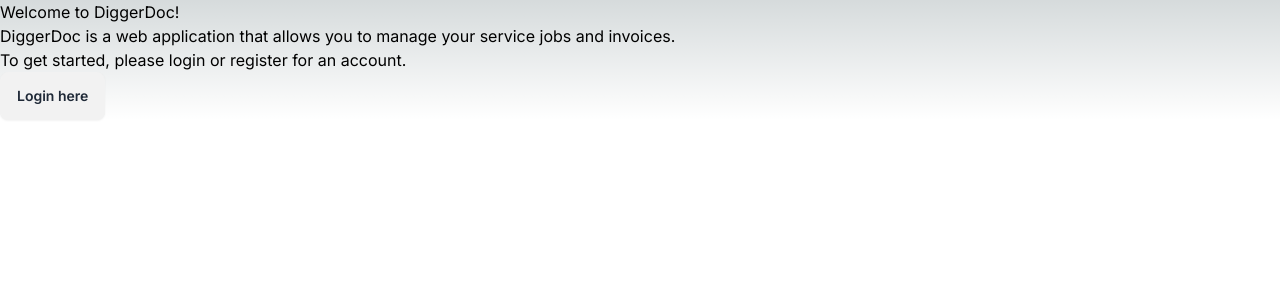
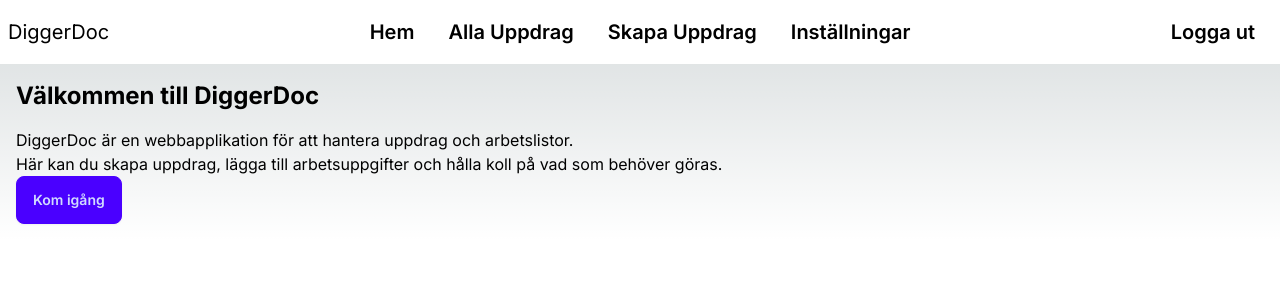
Before and after one commit to JoelHellberg95/diggerdocwebapp, a Next.js app in the folder diggerdocwebapp/: page / in a window 1280 px wide. Shown: the top 300 px of the page. Built offline with nearby package versions, Linux system fonts and the light colour scheme.

Commit message:
added navigation

```diff
--- a/diggerdocwebapp/src/app/components/Navigation/navigation.js
+++ b/diggerdocwebapp/src/app/components/Navigation/navigation.js
@@ -0,0 +1,21 @@
+import Link from "next/link";
+
+export default function Navigation() {
+  return (
+    <div className="navbar bg-base-100">
+        <div className="navbar-start">
+            <h1 className="text-xl">DiggerDoc</h1>
+        </div>
+        <div className="navbar-center">
+        <Link href="/"><div className="btn btn-ghost text-xl">Hem</div></Link>
+        <Link href="/tasks"><div className="btn btn-ghost text-xl">Alla Uppdrag</div></Link>
+        <Link href="/tasks/create"><div className="btn btn-ghost text-xl">Skapa Uppdrag</div></Link>
+        <Link href="/settings"><div className="btn btn-ghost text-xl">Inställningar</div></Link>
+
+        </div>
+        <div className="navbar-end">
+            <div className="btn btn-ghost text-xl">Logga ut</div>
+        </div>
+    </div>
+  );
+}
--- a/diggerdocwebapp/src/app/page.js
+++ b/diggerdocwebapp/src/app/page.js
@@ -1,16 +1,21 @@
 import Link from "next/link";
+import Navigation from "./components/Navigation/navigation";
 
 export default function Home() {
   return (
     <main>
-      <h1>Welcome to DiggerDoc!</h1>
-      <p>
-        DiggerDoc is a web application that allows you to manage your service jobs and invoices.
-      </p>
-      <p>
-        To get started, please login or register for an account.
-      </p>
-      <button class="btn">Login here</button>
+      <Navigation />
+
+      <div className="container mx-auto p-4">
+        <h1 className="text-2xl font-bold mb-4">Välkommen till DiggerDoc</h1>
+        <p>
+          DiggerDoc är en webbapplikation för att hantera uppdrag och arbetslistor.
+        </p>
+        <p>
+          Här kan du skapa uppdrag, lägga till arbetsuppgifter och hålla koll på vad som behöver göras.
+        </p>
+        <btn className="btn btn-primary">Kom igång</btn>
+      </div>
     </main>
   );
 }
--- /dev/null
+++ b/diggerdocwebapp/src/app/tasks/create/create.js
@@ -0,0 +1,63 @@
+import React, { useState } from 'react';
+import 'tailwindcss/tailwind.css';
+import 'daisyui/dist/full.css';
+
+// Uppgiftskomponent
+const TodoItem = ({ todo }) => {
+  return <li className="p-2 bg-white rounded shadow mb-2">{todo}</li>;
+};
+
+// Formulärkomponent
+const TodoForm = ({ addTodo }) => {
+  const [todo, setTodo] = useState('');
+
+  const handleSubmit = (e) => {
+    e.preventDefault();
+    if (!todo.trim()) return;
+    addTodo(todo);
+    setTodo('');
+  };
+
+  return (
+    <form onSubmit={handleSubmit} className="mb-4">
+      <label htmlFor="todo" className="block mb-2">
+        Ny uppgift:
+      </label>
+      <input
+        type="text"
+        id="todo"
+        name="todo"
+        value={todo}
+        onChange={(e) => setTodo(e.target.value)}
+        className="input input-bordered w-full mb-2"
+        placeholder="Skriv en ny uppgift här"
+      />
+      <button type="submit" className="btn btn-primary">
+        Lägg till
+      </button>
+    </form>
+  );
+};
+
+// Arbetslistkomponent
+const TodoList = () => {
+  const [todos, setTodos] = useState([]);
+
+  const addTodo = (todo) => {
+    setTodos([...todos, todo]);
+  };
+
+  return (
+    <div className="container mx-auto p-4">
+      <h1 className="text-2xl font-bold mb-4">Arbetslista</h1>
+      <TodoForm addTodo={addTodo} />
+      <ul className="space-y-2">
+        {todos.map((todo, index) => (
+          <TodoItem key={index} todo={todo} />
+        ))}
+      </ul>
+    </div>
+  );
+};
+
+export default TodoList;
```
